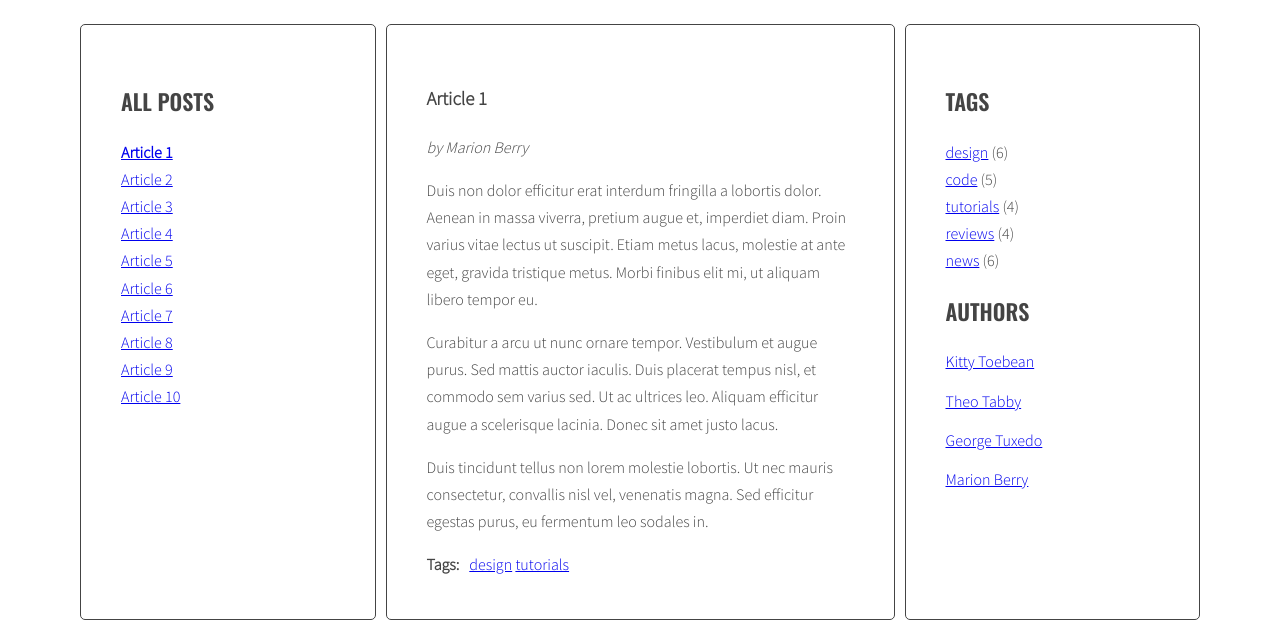
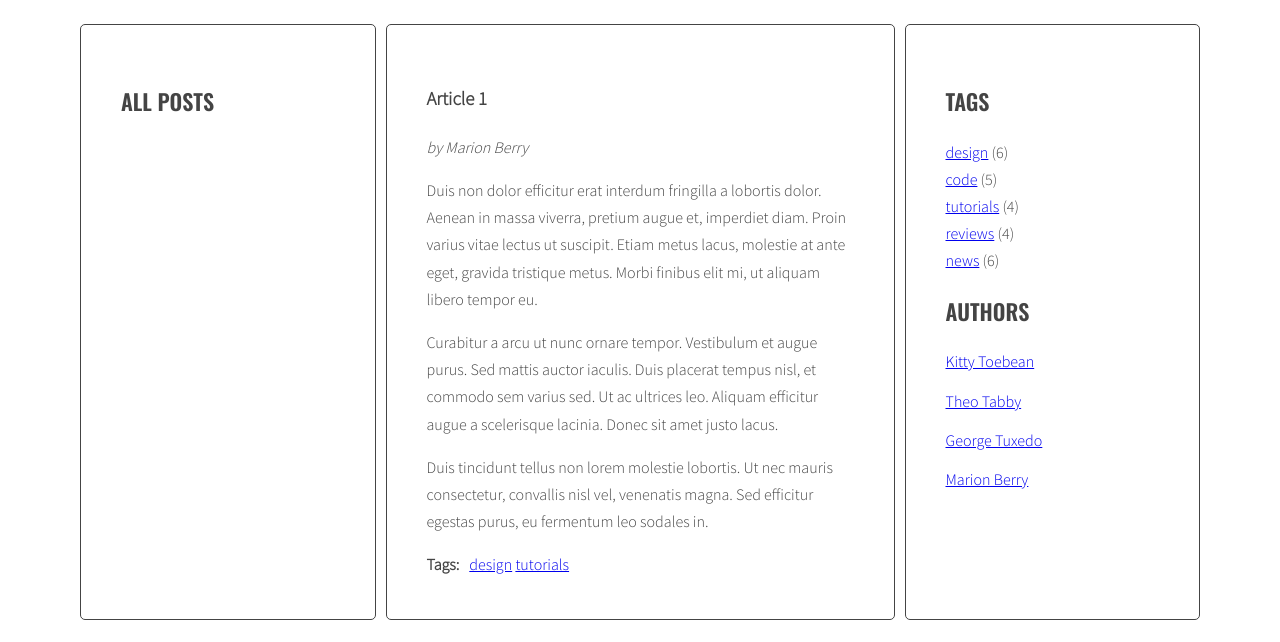
Before and after one commit to ElFilipek/Javascript-blog, a website: page index.html in a window 1280 px wide. Shown: the part 158-800 px from the top of the page. Drawn offline with nearby package versions, Linux system fonts and the light colour scheme.

Commit message:
fix script

```diff
--- a/index.html
+++ b/index.html
@@ -13,16 +13,7 @@
                 <aside class="sidebar">
                   <h2 class="section-title">All posts</h2>
                   <ul class="list titles">
-                    <li><a href="#article-1" class="active"><span>Article 1</span></a></li>
-                    <li><a href="#article-2"><span>Article 2</span></a></li>
-                    <li><a href="#article-3"><span>Article 3</span></a></li>
-                    <li><a href="#article-4"><span>Article 4</span></a></li>
-                    <li><a href="#article-5"><span>Article 5</span></a></li>
-                    <li><a href="#article-6"><span>Article 6</span></a></li>
-                    <li><a href="#article-7"><span>Article 7</span></a></li>
-                    <li><a href="#article-8"><span>Article 8</span></a></li>
-                    <li><a href="#article-9"><span>Article 9</span></a></li>
-                    <li><a href="#article-10"><span>Article 10</span></a></li>
+
                   </ul>
                 </aside>
                 <section class="posts">
--- a/js/script.js
+++ b/js/script.js
@@ -47,3 +47,30 @@ const links = document.querySelectorAll('.titles a');
 for(let link of links){
     link.addEventListener('click', titleClickHandler);
 }
+{
+const optArticleSelector = 'post',
+    optTitleSelector = '.post-title',
+    optTitleListSelector = '.titles';
+
+
+function generateTitleLinks() {
+    /*remove content of the title list*/
+    const titleList = document.querySelector(optTitleListSelector);
+    titleList.innerHTML = '';
+}
+    /*for each article */
+
+    /*get the artile id*/
+
+    /*find the title element */
+
+    /* get the title from the title element */
+
+    /*create html from the link */
+
+    /* insert title to the title list*/
+
+
+generateTitleLinks();
+
+}
```
